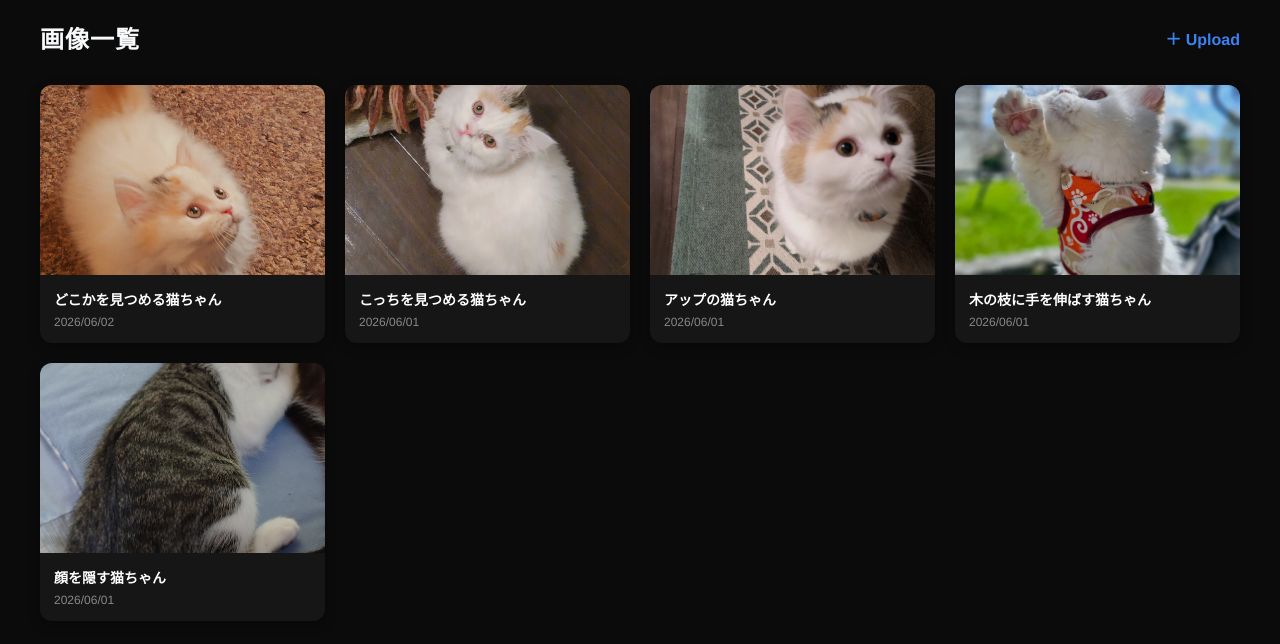
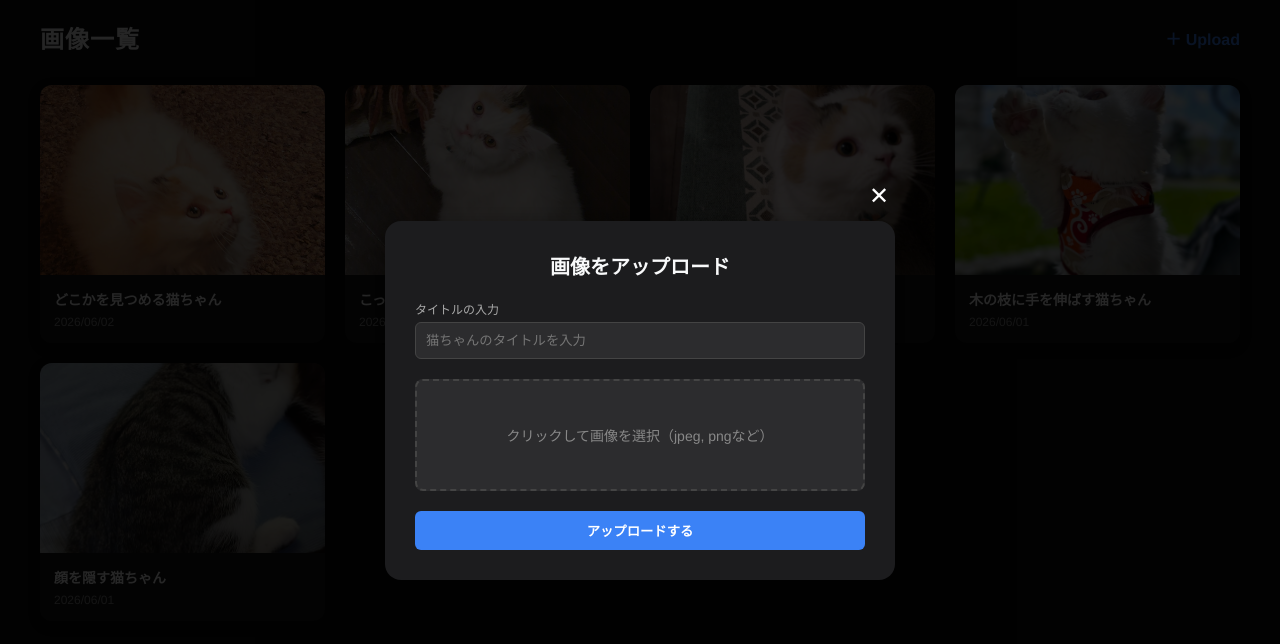
Before and after one commit to fugaksam/my-photo-gallery, a Next.js app: page / in a window 1280 px wide. Both pictures are taken after a click on the element "＋ Upload". Shown: the top 644 px of the page. Built offline with nearby package versions, Linux system fonts and the light colour scheme.

Commit message:
一旦、一時URL発行でアップロードした画像を参照可能に

```diff
--- a/src/app/page.tsx
+++ b/src/app/page.tsx
@@ -13,23 +13,74 @@ interface Photo {
 
 export default function Home() {
   // 初期データの猫ちゃんたち
-  const [images] = useState<Photo[]>([
+  const [images, setImages] = useState<Photo[]>([
     { id: 1, src: "/cat1.jpg", title: "どこかを見つめる猫ちゃん", date: "2026/06/02" },
     { id: 2, src: "/cat2.jpg", title: "こっちを見つめる猫ちゃん", date: "2026/06/01" },
     { id: 3, src: "/cat3.jpg", title: "アップの猫ちゃん", date: "2026/06/01" },
     { id: 4, src: "/cat4.jpg", title: "木の枝に手を伸ばす猫ちゃん", date: "2026/06/01" },
     { id: 5, src: "/cat5.jpg", title: "顔を隠す猫ちゃん", date: "2026/06/01" },
-    // 画像がもっとあれば、もっと増やしていけます
   ]);
 
-  // 現在拡大表示している画像を管理するState（空のときは null）
+  // 現在拡大表示している画像を管理するState
   const [selectedPhoto, setSelectedPhoto] = useState<Photo | null>(null);
+
+  // アップロード用モーダルの開閉を管理するState
+  const [isUploadOpen, setIsUploadOpen] = useState<boolean>(false);
+
+  // 入力された新しい画像のタイトルを保持するState
+  const [newTitle, setNewTitle] = useState<string>("");
+
+  // ★追加: 選択された画像ファイルを保持するState
+  const [selectedFile, setSelectedFile] = useState<File | null>(null);
+
+  // ★追加: ファイルが選択されたときの処理
+  const handleFileChange = (e: React.ChangeEvent<HTMLInputElement>) => {
+    if (e.target.files && e.target.files[0]) {
+      setSelectedFile(e.target.files[0]);
+    }
+  };
+
+  // アップロード処理を行う関数
+  const handleUpload = () => {
+    if (!newTitle.trim()) {
+      alert("タイトルを入力してください");
+      return;
+    }
+    // ★追加: ファイルが選択されているかチェック
+    if (!selectedFile) {
+      alert("画像ファイルを選択してください");
+      return;
+    }
+
+    // 今日の日付を取得 (YYYY/MM/DD 形式)
+    const today = new Date();
+    const formattedDate = `${today.getFullYear()}/${String(today.getMonth() + 1).padStart(2, "0")}/${String(today.getDate()).padStart(2, "0")}`;
+
+    // ★修正: 選択されたファイルからブラウザ内の一時的なURL（Blob URL）を生成する
+    const imageUrl = URL.createObjectURL(selectedFile);
+
+    // 新しい画像データを作成
+    const newPhoto: Photo = {
+      id: images.length + 1,
+      src: imageUrl, // ★生成したURLをセット
+      title: newTitle,
+      date: formattedDate,
+    };
+
+    // 一覧のStateを更新
+    setImages([...images, newPhoto]);
+
+    // 入力欄とファイルをリセットしてモーダルを閉じる
+    setNewTitle("");
+    setSelectedFile(null);
+    setIsUploadOpen(false);
+  };
 
   return (
     <AppContainer>
       <Header>
         <Title>画像一覧</Title>
-        <UploadBtn>＋ Upload</UploadBtn>
+        <UploadBtn onClick={() => setIsUploadOpen(true)}>＋ Upload</UploadBtn>
       </Header>
 
       {/* ギャラリー一覧 */}
@@ -47,7 +98,7 @@ export default function Home() {
         ))}
       </GalleryGrid>
 
-      {/* 個別表示画面（モーダル）。selectedPhotoにデータがある時だけ表示 */}
+      {/* 個別表示画面（モーダル） */}
       {selectedPhoto && (
         <ModalOverlay onClick={() => setSelectedPhoto(null)}>
           <ModalContent onClick={(e) => e.stopPropagation()}>
@@ -58,6 +109,40 @@ export default function Home() {
               <p>撮影日: {selectedPhoto.date}</p>
             </ModalInfo>
           </ModalContent>
+        </ModalOverlay>
+      )}
+
+      {/* アップロード用モーダル */}
+      {isUploadOpen && (
+        <ModalOverlay onClick={() => { setIsUploadOpen(false); setSelectedFile(null); setNewTitle(""); }}>
+          <UploadModalContent onClick={(e) => e.stopPropagation()}>
+            <CloseBtn onClick={() => { setIsUploadOpen(false); setSelectedFile(null); setNewTitle(""); }}>✕</CloseBtn>
+            <UploadTitle>画像をアップロード</UploadTitle>
+
+            <InputLabel>タイトルの入力</InputLabel>
+            <TitleInput
+              type="text"
+              placeholder="猫ちゃんのタイトルを入力"
+              value={newTitle}
+              onChange={(e) => setNewTitle(e.target.value)}
+            />
+
+            {/* ★修正: 本物のファイル入力と、選択されたファイル名の表示 */}
+            <UploadAreaLabel>
+              <HiddenFileInput
+                type="file"
+                accept="image/*"
+                onChange={handleFileChange}
+              />
+              {selectedFile ? (
+                <FileNameText>選択中: {selectedFile.name}</FileNameText>
+              ) : (
+                <p>クリックして画像を選択（jpeg, pngなど）</p>
+              )}
+            </UploadAreaLabel>
+
+            <SubmitBtn onClick={handleUpload}>アップロードする</SubmitBtn>
+          </UploadModalContent>
         </ModalOverlay>
       )}
     </AppContainer>
@@ -120,10 +205,9 @@ const PhotoCard = styled.div`
   }
 `;
 
-/* ★ここがサイズ統一の魔法の場所 */
 const ImageWrapper = styled.div`
   width: 100%;
-  aspect-ratio: 3 / 2; /* ★カードの比率を3:2に強制固定 */
+  aspect-ratio: 3 / 2;
   overflow: hidden;
   background-color: #222;
 `;
@@ -131,7 +215,7 @@ const ImageWrapper = styled.div`
 const Image = styled.img`
   width: 100%;
   height: 100%;
-  object-fit: cover; /* ★画像サイズがバラバラでも、枠に合わせて綺麗に真ん中で切り抜く */
+  object-fit: cover;
   display: block;
   transition: filter 0.3s;
   filter: brightness(0.9);
@@ -157,14 +241,13 @@ const PhotoDate = styled.div`
   color: #888;
 `;
 
-// --- ここから個別表示（モーダル）のスタイル ---
 const ModalOverlay = styled.div`
   position: fixed;
   top: 0;
   left: 0;
   width: 100vw;
   height: 100vh;
-  background-color: rgba(0, 0, 0, 0.9); /* 背景をかなり暗くして写真を目立たせる */
+  background-color: rgba(0, 0, 0, 0.85);
   display: flex;
   justify-content: center;
   align-items: center;
@@ -195,7 +278,7 @@ const CloseBtn = styled.button`
 const OriginalImage = styled.img`
   max-width: 100%;
   max-height: 70vh;
-  object-fit: contain; /* ★オリジナルサイズ（比率）を崩さずに画面内に収める */
+  object-fit: contain;
   box-shadow: 0 4px 20px rgba(0,0,0,0.5);
 `;
 
@@ -205,3 +288,80 @@ const ModalInfo = styled.div`
   h2 { margin: 0 0 5px 0; font-size: 18px; }
   p { margin: 0; font-size: 14px; color: #aaa; }
 `;
+
+const UploadModalContent = styled(ModalContent)`
+  background: #1c1c1e;
+  padding: 30px;
+  border-radius: 16px;
+  width: 450px;
+  max-width: 90vw;
+  box-shadow: 0 10px 30px rgba(0,0,0,0.5);
+  align-items: flex-start;
+`;
+
+const UploadTitle = styled.h2`
+  margin: 0 0 20px 0;
+  font-size: 20px;
+  text-align: center;
+  width: 100%;
+`;
+
+const InputLabel = styled.label`
+  font-size: 12px;
+  color: #aaa;
+  margin-bottom: 5px;
+`;
+
+const TitleInput = styled.input`
+  width: 100%;
+  padding: 10px;
+  background: #2c2c2e;
+  border: 1px solid #444;
+  border-radius: 6px;
+  color: white;
+  margin-bottom: 20px;
+  box-sizing: border-box;
+  outline: none;
+  &:focus { border-color: #3b82f6; }
+`;
+
+// ★修正スタイル: エリア全体をクリック可能にするためのLabel
+const UploadAreaLabel = styled.label`
+  border: 2px dashed #444;
+  border-radius: 8px;
+  padding: 30px 20px;
+  text-align: center;
+  color: #888;
+  width: 100%;
+  box-sizing: border-box;
+  font-size: 14px;
+  cursor: pointer;
+  background: #2c2c2e;
+  display: block;
+  &:hover { border-color: #555; background: #323236; }
+`;
+
+// ★追加スタイル: 本物のinputは見えないように隠す
+const HiddenFileInput = styled.input`
+  display: none;
+  `;
+
+// ★追加スタイル: 選択されたファイル名を目立たせる
+const FileNameText = styled.p`
+  color: #3b82f6;
+  font-weight: bold;
+  margin: 0;
+`;
+
+const SubmitBtn = styled.button`
+  margin-top: 20px;
+  background-color: #3b82f6;
+  color: white;
+  border: none;
+  padding: 10px 20px;
+  border-radius: 6px;
+  font-weight: bold;
+  cursor: pointer;
+  width: 100%;
+  &:hover { background-color: #2563eb; }
+`;
```
Lines whose indentation alone changed are shown as unchanged.
